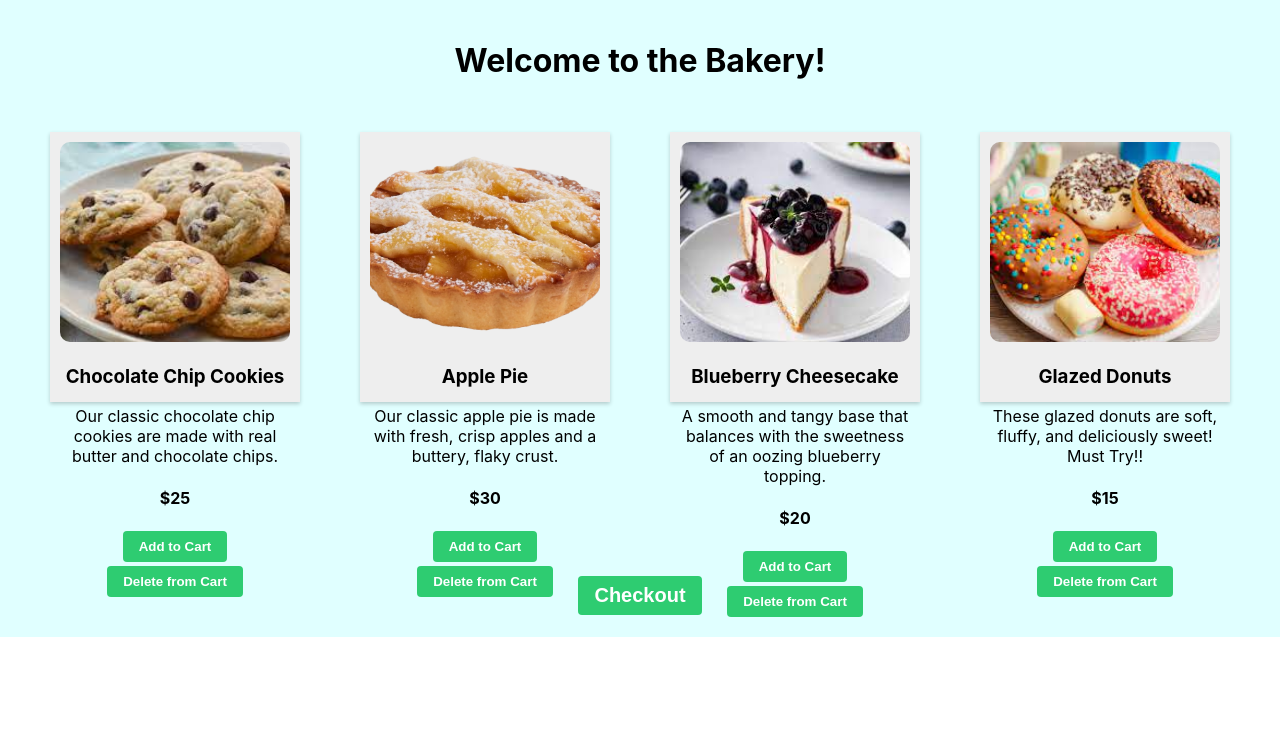
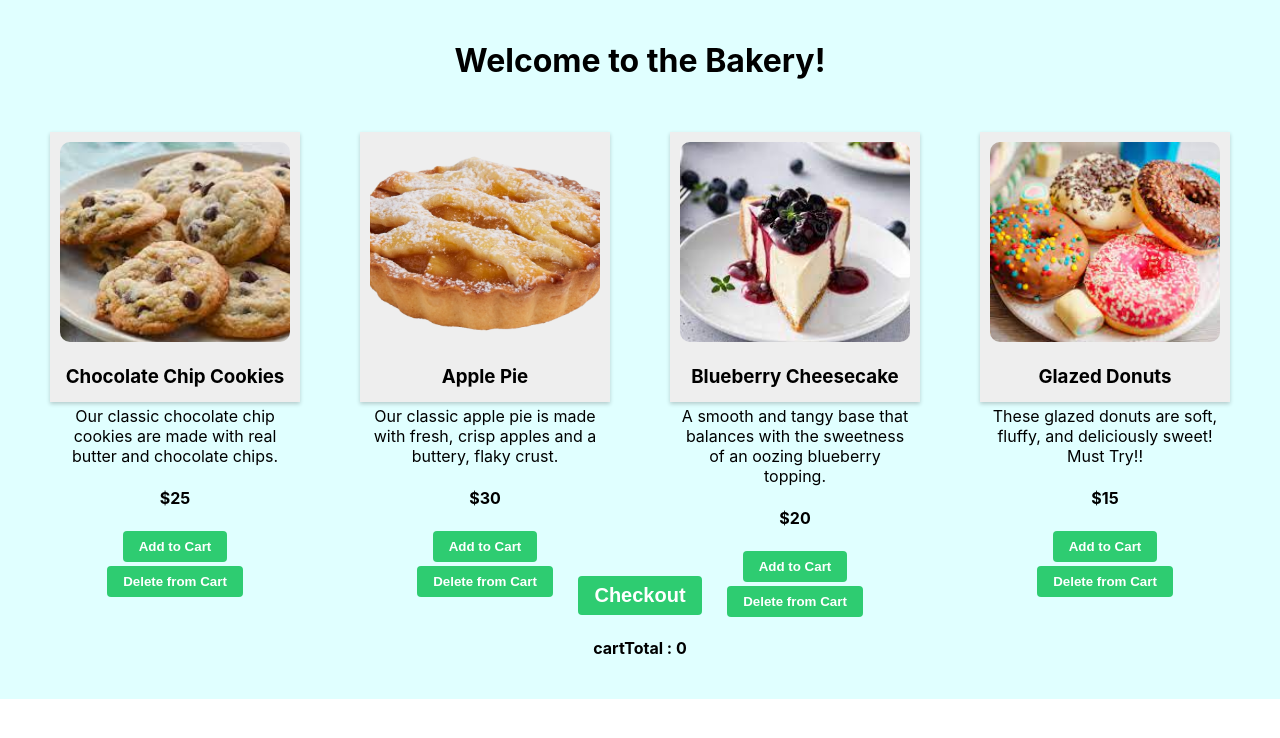
Before and after one commit to Sarthak3343/myno-frontend-bakery, a React (Create React App) app: page / in a window 1280 px wide. Shown: the top 738 px of the page. Built offline with nearby package versions, Linux system fonts and the light colour scheme.

Commit message:
Update BakeryHomePage.js

```diff
--- a/src/BakeryHomePage.js
+++ b/src/BakeryHomePage.js
@@ -108,6 +108,7 @@ const BakeryHomePage = () => {
           <button onClick={handleCheckout} className="button-checkout">
             Checkout
           </button>
+          <h4>cartTotal : {cartTotal}</h4>
         </div>
       </div>
     </BrowserRouter>
```
